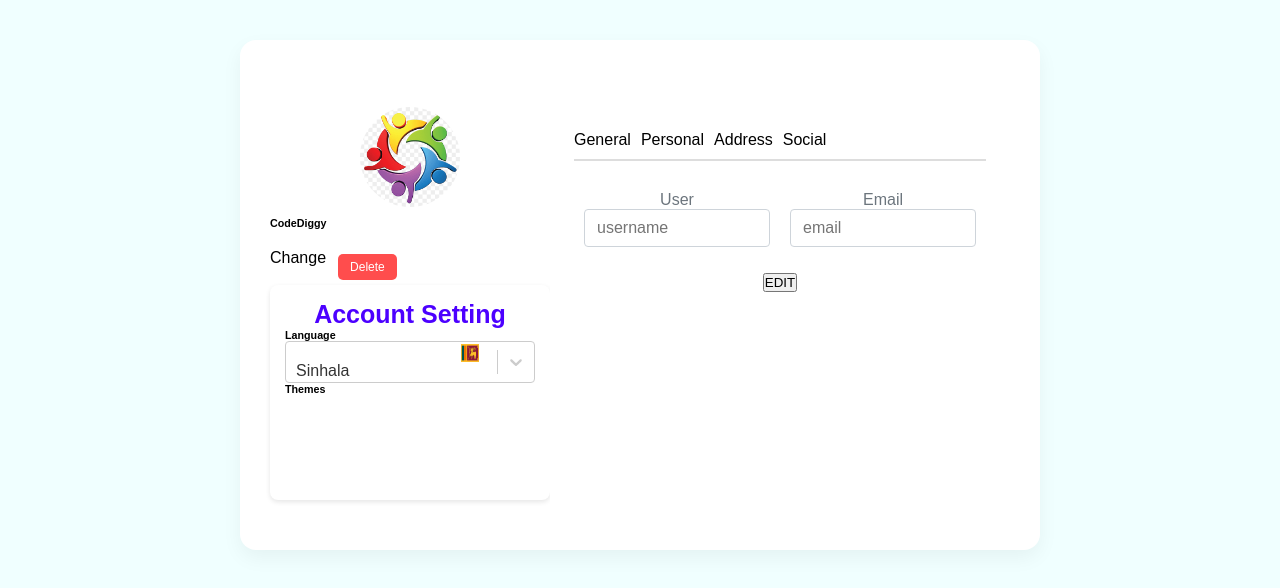
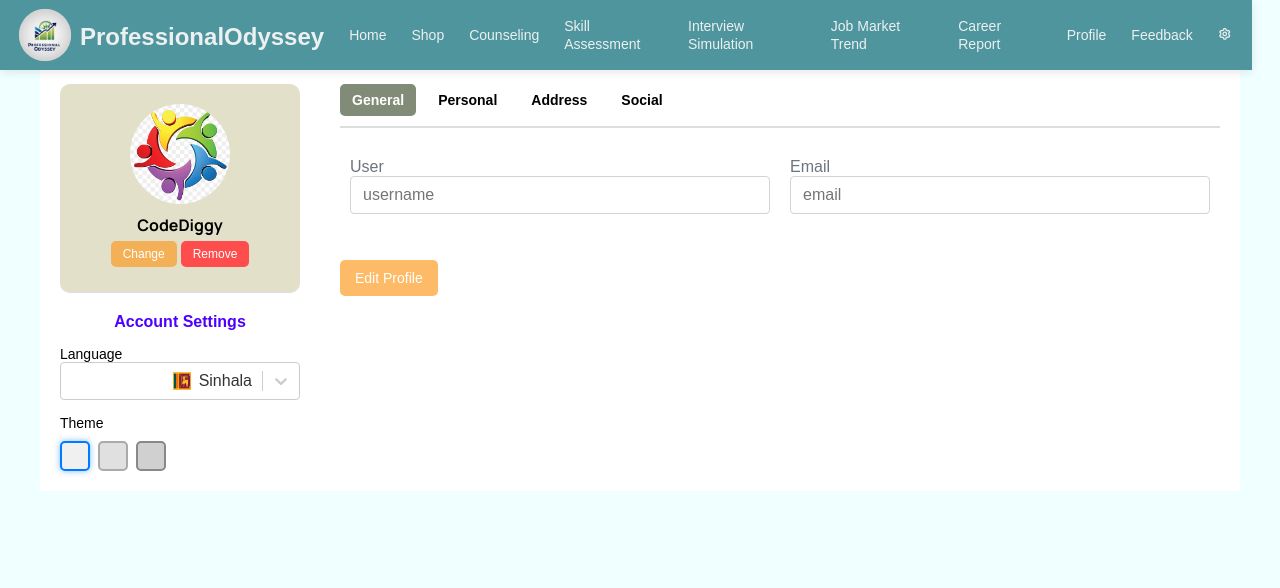
Before and after one commit to DevintthHaran/SDGP, a React (Create React App) app in the folder Frontend/sdgp-project/: page /profile in a window 1280 px wide. Shown: the top 588 px of the page. Built offline with nearby package versions, Linux system fonts and the light colour scheme.

Commit message:
Updating the pages part-4

```diff
--- a/Frontend/sdgp-project/src/pages/Profile.jsx
+++ b/Frontend/sdgp-project/src/pages/Profile.jsx
@@ -1,6 +1,6 @@
 import React, { useState } from "react";
+import Select from "react-select";
 import ProfileImage from "../Images/Career gui.png"; // Default profile image
-import Select from "react-select";
 import SriLankanLangIcon from "../Images/Sri lankan.png";
 import EnglishLangIcon from "../Images/USA.png";
 import PersonalDetails from "../components/PersonalDetails";
@@ -8,6 +8,7 @@ import AddressDetails from "../components/AddressDetails";
 import SocialDetails from "../components/SocialDetails";
 import GeneralDetails from "../components/GeneralDetails";
 import ProfileView from "../components/ProfileView";
+import Header from "../components/Header";
 import "../style/Profile.css";
 
 function Profile() {
@@ -85,125 +86,79 @@ function Profile() {
   };
 
   return (
-    <div className="profile">
-
-    <div className={`container theme-${theme}-box`}>
-      <div className="profile-container">
-        {/* Left Sidebar */}
-        <div className="sidebar">
-          <div className="profile-header">
-            <img
-              src={tempProfileData.profilePicture}
-              alt="profile"
-              className="profile-image"
-            />
-            <h6>CodeDiggy</h6>
-          </div>
-          <div className="profile-actions">
-            <input
-              type="file"
-              className="hidden-file-input"
-              id="file-input"
-              onChange={handleProfilePictureChange}
-            />
-            <label htmlFor="file-input" className="custom-cursor">
-              Change
-            </label>
-            <button
-              className="delete-btn"
-              onClick={() =>
-                setTempProfileData((prevData) => ({
-                  ...prevData,
-                  profilePicture: ProfileImage,
-                }))
-              }
-            >
-              Delete
+    <div>
+      <Header />
+      <div className={`profile-container theme-${theme}`}>
+        {/* Sidebar */}
+        <aside className="profile-sidebar">
+          <div className="profile-card-1">
+            <img src={tempProfileData.profilePicture} alt="Profile" className="profile-image" />
+            <h4>CodeDiggy</h4>
+            <label htmlFor="file-input" className="change-btn">Change</label>
+            <input type="file" id="file-input" className="hidden-file-input" onChange={handleProfilePictureChange} />
+            <button className="delete-btn" onClick={() => setTempProfileData({ ...tempProfileData, profilePicture: ProfileImage })}>
+              Remove
             </button>
           </div>
-          <div className="settings-section">
-            <h5>Account Setting</h5>
+
+          {/* Settings */}
+          <div className="profile-settings">
+            <h5>Account Settings</h5>
             <h6>Language</h6>
             <Select
               options={languages}
               defaultValue={languages[0]}
               formatOptionLabel={(option) => (
-                <div>
+                <div className="language-option">
                   <img src={option.img} alt={option.label} className="lang-icon" />
                   <span>{option.label}</span>
                 </div>
               )}
             />
-            <h6>Themes</h6>
-            <div className="themes-container">
+
+            <h6>Theme</h6>
+            <div className="theme-options">
               {[1, 2, 3].map((num) => (
-                <div
-                  key={num}
-                  className={`theme-box theme-${num}-box ${theme === num ? "selected" : ""}`}
-                  onClick={() => setTheme(num)}
-                ></div>
+                <div key={num} className={`theme-box theme-${num} ${theme === num ? "active" : ""}`} onClick={() => setTheme(num)} />
               ))}
             </div>
           </div>
-        </div>
+        </aside>
 
-        {/* Right Section */}
-        <div className="content">
+        {/* Main Content */}
+        <main className="profile-content">
           {/* Tabs */}
-          <div className="profile-tabs">
+          <nav className="profile-tabs">
             {tabs.map((tab, index) => (
-              <div
-                key={index}
-                className={`tab ${activeTab === index ? "active-tab" : ""}`}
-                onClick={() => setActiveTab(index)}
-              >
+              <button key={index} className={`tab-btn ${activeTab === index ? "active" : ""}`} onClick={() => setActiveTab(index)}>
                 {tab.name}
-              </div>
+              </button>
             ))}
-          </div>
+          </nav>
 
-          {/* Active Form Section */}
-          <div className="form-section">
-            {React.cloneElement(tabs[activeTab].component, {
-              updateProfileData,
-              profileData: tempProfileData,
-            })}
-          </div>
+          {/* Form Section */}
+          <section className="profile-form">
+            {React.cloneElement(tabs[activeTab].component, { updateProfileData, profileData: tempProfileData })}
+          </section>
 
-          {/* Edit, Cancel, Submit Buttons */}
-          <div className="button-group">
+          {/* Buttons */}
+          <div className="profile-actions">
             {editEnabled ? (
               <>
-                <button className="cancel-btn" onClick={handleCancel}>
-                  CANCEL
-                </button>
-                <button className="submit-profile-btn" onClick={handleSubmit}>
-                  SUBMIT
-                </button>
+                <button className="cancel-btn" onClick={handleCancel}>Cancel</button>
+                <button className="submit-btn" onClick={handleSubmit}>Save Changes</button>
               </>
             ) : (
-              <button
-                className="edit-profile-btn"
-                onClick={() => {
-                  setEditEnabled(true);
-                  setTempProfileData({ ...profileData });
-                }}
-              >
-                EDIT
-              </button>
+              <button className="edit-btn" onClick={() => setEditEnabled(true)}>Edit Profile</button>
             )}
           </div>
-        </div>
+        </main>
       </div>
 
       {/* Profile Summary */}
       {submittedProfileData && <ProfileView profileData={submittedProfileData} />}
     </div>
-    </div>
-
   );
-
-
 }
 
 export default Profile;
```
